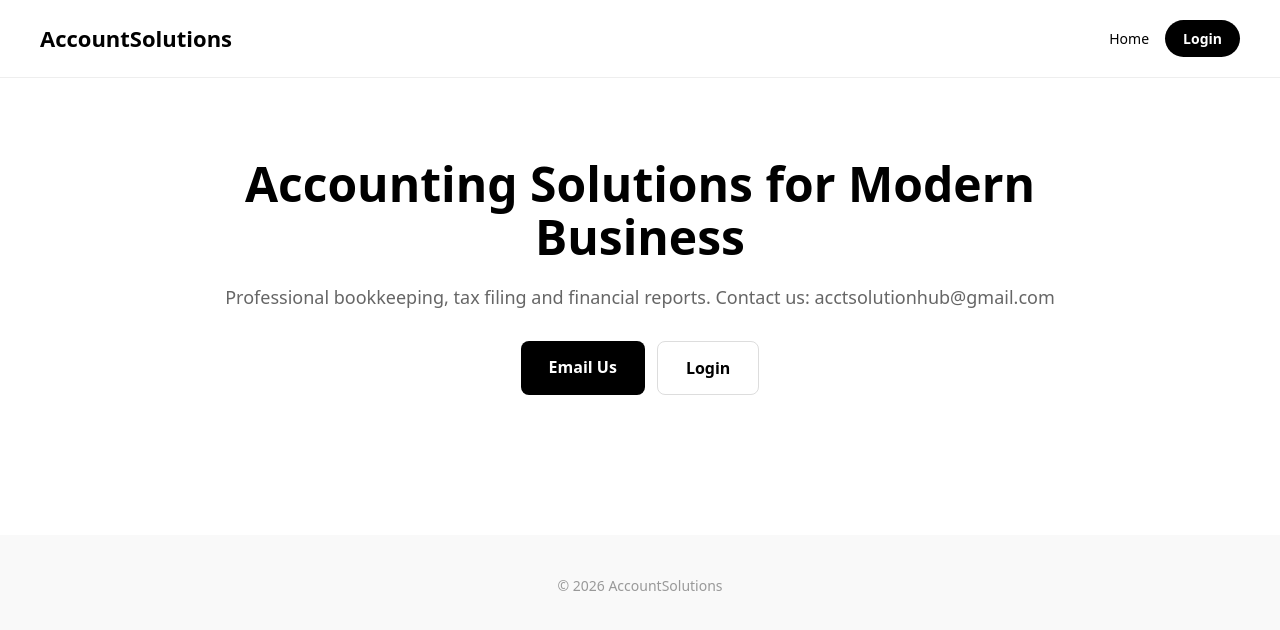
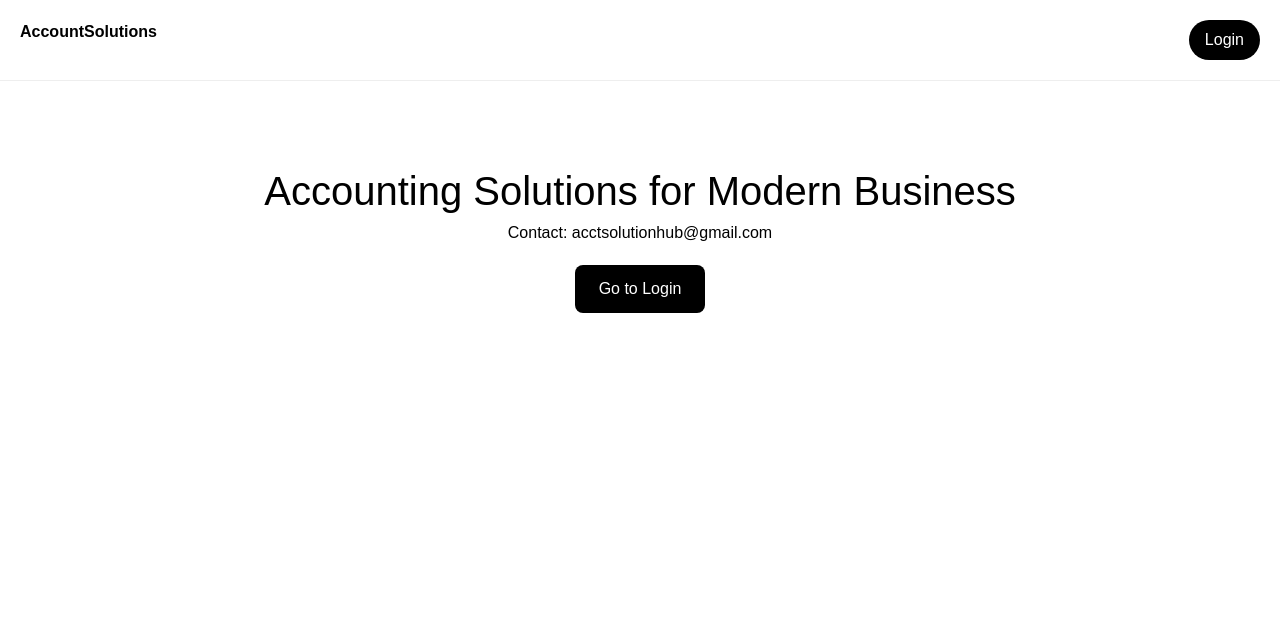
Before and after one commit to taiyehassan998/accountsolutions, a Next.js app: page / in a window 1280 px wide. Shown: the top 630 px of the page. Built offline with nearby package versions, Linux system fonts and the light colour scheme.

Commit message:
Refactor Home component layout and styles
Updated the layout and styles of the Home component, including a new header and footer structure.

```diff
--- a/app/page.tsx
+++ b/app/page.tsx
@@ -1,23 +1,14 @@
 export default function Home() {
   return (
-    <div style={{fontFamily:'system-ui',background:'white',color:'black',minHeight:'100vh'}}>
-      <nav style={{display:'flex',justifyContent:'space-between',alignItems:'center',padding:'20px 40px',borderBottom:'1px solid #eee'}}>
-        <b style={{fontSize:'22px'}}>AccountSolutions</b>
-        <div style={{display:'flex',gap:'16px',alignItems:'center'}}>
-          <a href="/" style={{textDecoration:'none',color:'black',fontSize:'14px'}}>Home</a>
-          <a href="/login" style={{padding:'8px 18px',background:'black',color:'white',borderRadius:'20px',textDecoration:'none',fontWeight:'700',fontSize:'14px'}}>Login</a>
-        </div>
-      </nav>
-      <div style={{maxWidth:'900px',margin:'0 auto',padding:'80px 20px',textAlign:'center'}}>
-        <h1 style={{fontSize:'48px',fontWeight:'900',lineHeight:'1.1',marginBottom:'20px'}}>Accounting Solutions for Modern Business</h1>
-        <p style={{color:'#666',fontSize:'18px',marginBottom:'30px'}}>Professional bookkeeping, tax filing and financial reports. Contact us: acctsolutionhub@gmail.com</p>
-        <div style={{display:'flex',gap:'12px',justifyContent:'center'}}>
-          <a href="mailto:acctsolutionhub@gmail.com" style={{padding:'14px 28px',background:'black',color:'white',borderRadius:'8px',textDecoration:'none',fontWeight:'700'}}>Email Us</a>
-          <a href="/login" style={{padding:'14px 28px',border:'1px solid #ddd',borderRadius:'8px',textDecoration:'none',color:'black',fontWeight:'700'}}>Login</a>
-        </div>
+    <div>
+      <div style={{padding:'20px',display:'flex',justifyContent:'space-between',borderBottom:'1px solid #eee'}}>
+        <b>AccountSolutions</b>
+        <a href="/login" style={{background:'black',color:'white',padding:'8px 16px',borderRadius:'20px',textDecoration:'none'}}>Login</a>
       </div>
-      <div style={{background:'#f9f9f9',padding:'40px 20px',textAlign:'center',marginTop:'60px'}}>
-        <p style={{color:'#999',fontSize:'14px'}}>© 2026 AccountSolutions</p>
+      <div style={{textAlign:'center',padding:'80px 20px'}}>
+        <h1 style={{fontSize:'40px'}}>Accounting Solutions for Modern Business</h1>
+        <p>Contact: acctsolutionhub@gmail.com</p>
+        <a href="/login" style={{display:'inline-block',marginTop:'20px',background:'black',color:'white',padding:'12px 24px',borderRadius:'8px',textDecoration:'none'}}>Go to Login</a>
       </div>
     </div>
   )
```
